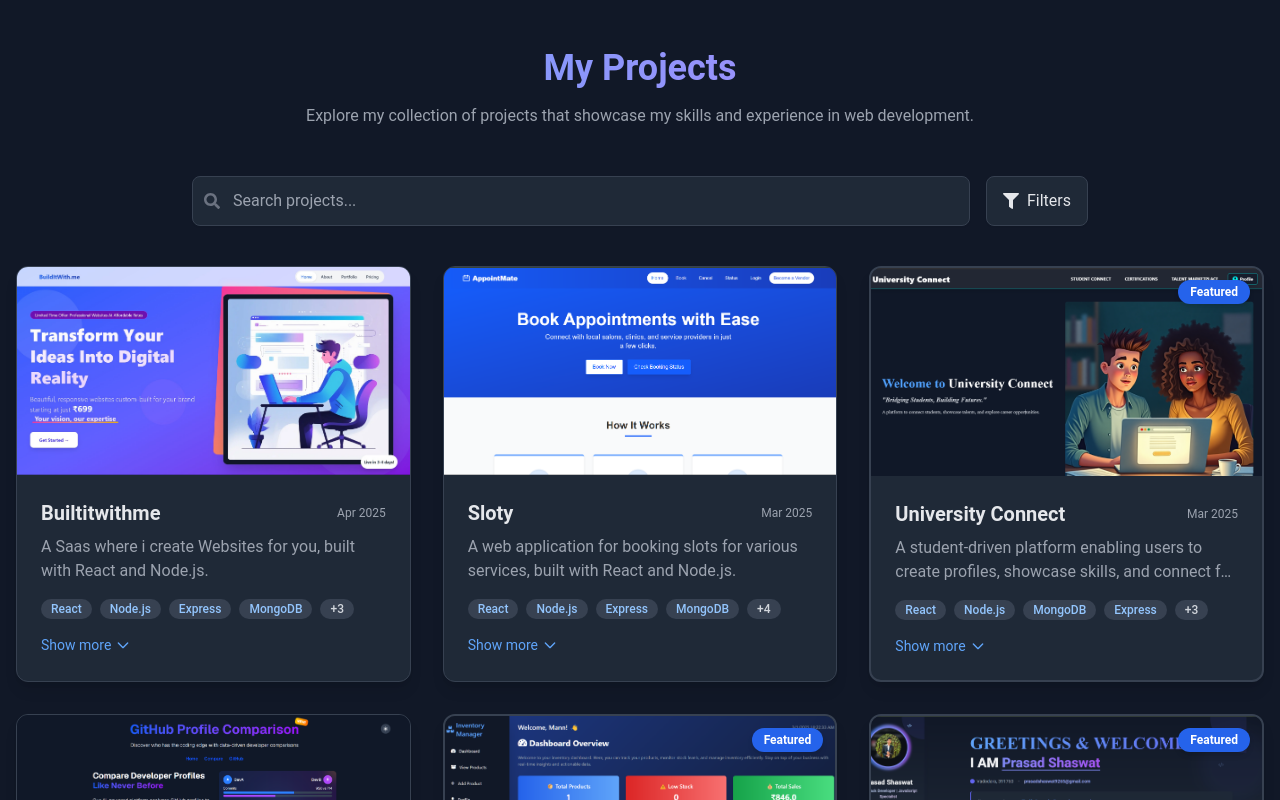
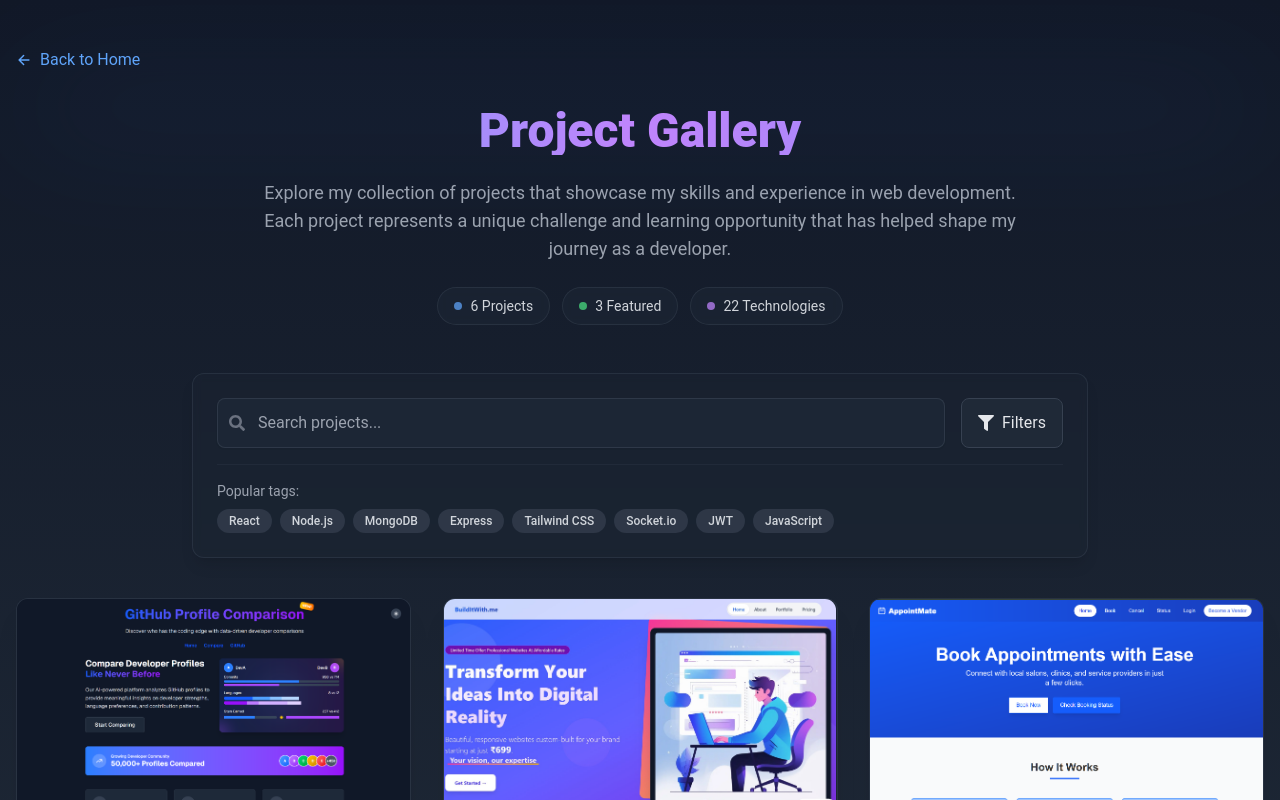
Before and after one commit to shaswat2031/Prasad-shaswat_Protifilo, a React (Create React App) app in the folder frontend/: page /all-projects in a window 1280 px wide. Built offline with nearby package versions, Linux system fonts and the light colour scheme.

Commit message:
Enhance project descriptions and add challenges and tech stack details for better clarity; implement back navigation and footer stats for improved user experience.

```diff
--- a/frontend/src/pages/AllProjects.jsx
+++ b/frontend/src/pages/AllProjects.jsx
@@ -6,6 +6,8 @@ import {
   FaFilter,
   FaTags,
 } from "react-icons/fa";
+import { IoArrowBack } from "react-icons/io5";
+import { Link } from "react-router-dom";
 import { motion, AnimatePresence } from "framer-motion";
 import universityonnect from "../Assets/university-connect.png";
 import Protifilo from "../Assets/protifilo.png";
@@ -32,7 +34,11 @@ function AllProjects() {
         id: 1,
         title: "University Connect",
         description:
-          "A student-driven platform enabling users to create profiles, showcase skills, and connect for collaboration.",
+          "A student-driven platform enabling users to create profiles, showcase skills, and connect for collaboration. Features include real-time messaging, project collaboration tools, and skill endorsements to help students build their professional network within the university ecosystem.",
+        challenges:
+          "Implementing real-time communication and ensuring data privacy while maintaining an intuitive user experience.",
+        techStack:
+          "MERN Stack with Socket.io for real-time features and JWT for authentication",
         image: universityonnect,
         tags: [
           "React",
@@ -51,7 +57,12 @@ function AllProjects() {
       {
         id: 2,
         title: "Portfolio Website",
-        description: "Personal portfolio built with React and Tailwind CSS",
+        description:
+          "A dynamic personal portfolio showcasing my projects, skills, and professional journey. Built with React and Tailwind CSS, featuring smooth animations, responsive design, and interactive elements to create an engaging user experience.",
+        challenges:
+          "Creating a performance-optimized site with complex animations while maintaining accessibility standards.",
+        techStack:
+          "React, Tailwind CSS, Framer Motion for animations, and React Router for navigation",
         image: Protifilo,
         tags: [
           "React",
@@ -70,7 +81,11 @@ function AllProjects() {
         id: 3,
         title: "Inventory Management System",
         description:
-          "A personal project focused on authentication, inventory & sales management, and billing.",
+          "A comprehensive inventory management solution designed for small businesses. Features include product tracking, sales analytics, user authentication, automated billing, and low-stock alerts to streamline business operations.",
+        challenges:
+          "Building a scalable database structure while ensuring the system remained intuitive for non-technical users.",
+        techStack:
+          "Flask backend with Python, MongoDB for database, and a responsive frontend with Tailwind CSS",
         image: Inventory,
         tags: ["Flask", "Python", "MongoDB", "HTML", "tailwind CSS", "jinja2"],
         githubLink:
@@ -80,9 +95,13 @@ function AllProjects() {
       },
       {
         id: 4,
-        title: "Sloty",
+        title: "Sloty - Appointment Booking System",
         description:
-          "A web application for booking slots for various services, built with React and Node.js.",
+          "A comprehensive appointment booking platform for service-based businesses such as salons, clinics, and consultancies. Features include real-time availability, automated reminders, payment integration, and business analytics to optimize scheduling and reduce no-shows.",
+        challenges:
+          "Implementing a complex booking algorithm that handles timezone differences and prevents double bookings.",
+        techStack:
+          "MERN stack with Twilio API for notifications and custom calendar implementation",
         image: sloty,
         tags: [
           "React",
@@ -102,9 +121,13 @@ function AllProjects() {
       },
       {
         id: 5,
-        title: "Builtitwithme",
+        title: "BuiltItWithMe - Website Creation SaaS",
         description:
-          " A Saas where i create Websites for you, built with React and Node.js.",
+          "A Software as a Service (SaaS) platform that allows clients to request custom website development with an intuitive project management system. Features include requirement specification tools, milestone tracking, payment scheduling, and continuous deployment integration.",
+        challenges:
+          "Creating a scalable project management system that accommodates various client needs while maintaining a streamlined workflow.",
+        techStack:
+          "React frontend with Node.js backend, MongoDB for data storage, and Stripe for payment processing",
         image: built,
         tags: [
           "React",
@@ -123,9 +146,13 @@ function AllProjects() {
       },
       {
         id: 6,
-        title: "Github Profile Comparison",
+        title: "GitHub Profile Comparison Tool",
         description:
-          "A tool to compare GitHub profiles of developers. Our AI-powered platform analyzes GitHub profiles to provide meaningful insights on developer strengths, language preferences, and contribution patterns.",
+          "An AI-powered analytics platform that compares GitHub profiles to provide meaningful insights. The tool analyzes language preferences, contribution patterns, repository quality, and coding habits to help developers understand their strengths and areas for improvement.",
+        challenges:
+          "Integrating the Deepseek AI model with GitHub API data to generate meaningful comparative analysis while respecting API rate limits.",
+        techStack:
+          "Next.js for frontend and server components, Deepseek R1 AI model for analysis, and GitHub API for data collection",
         image: Githubprofile,
         tags: [
           "Next.js",
@@ -135,7 +162,7 @@ function AllProjects() {
         ],
         githubLink: "https://github.com/shaswat2031/github-profile-compar",
         liveLink: "https://github-profile-compar-vmeq.vercel.app/",
-        date: "2025-01-22",
+        date: "2025-06-22",
         featured: false,
       },
     ];
@@ -217,7 +244,18 @@ function AllProjects() {
   };
 
   return (
-    <div className="bg-gray-900 min-h-screen py-12 text-gray-200">
+    <div className="bg-gradient-to-b from-gray-900 via-gray-800 to-gray-900 min-h-screen py-12 text-gray-200">
+      {/* Back to Home Button */}
+      <div className="container mx-auto px-4 mb-8">
+        <Link
+          to="/"
+          className="inline-flex items-center gap-2 text-blue-400 hover:text-blue-300 transition-colors"
+          aria-label="Back to homepage"
+        >
+          <IoArrowBack /> Back to Home
+        </Link>
+      </div>
+
       <div className="container mx-auto px-4">
         <motion.div
           initial={{ opacity: 0, y: -20 }}
@@ -225,22 +263,49 @@ function AllProjects() {
           transition={{ duration: 0.5 }}
           className="mb-12 text-center"
         >
-          <h1 className="text-4xl font-bold mb-4 bg-gradient-to-r from-blue-400 to-purple-400 bg-clip-text text-transparent">
-            My Projects
+          <div className="relative mb-6">
+            <div className="absolute inset-0 bg-blue-500 blur-3xl opacity-10 rounded-full transform -translate-y-1/2"></div>
+            <h1 className="text-5xl font-extrabold mb-4 bg-gradient-to-r from-blue-400 via-purple-400 to-indigo-400 bg-clip-text text-transparent relative z-10">
+              Project Gallery
             </h1>
-          <p className="text-gray-400 max-w-2xl mx-auto">
+          </div>
+          <p className="text-gray-400 max-w-3xl mx-auto text-lg">
             Explore my collection of projects that showcase my skills and
-            experience in web development.
+            experience in web development. Each project represents a unique
+            challenge and learning opportunity that has helped shape my journey
+            as a developer.
           </p>
+
+          <div className="flex flex-wrap justify-center gap-3 mt-6">
+            <div className="bg-gray-800/50 backdrop-blur-sm px-4 py-2 rounded-full flex items-center gap-2 border border-gray-700/50">
+              <span className="w-2 h-2 bg-blue-400 rounded-full animate-pulse"></span>
+              <span className="text-gray-300 text-sm">
+                {filteredProjects.length} Projects
+              </span>
+            </div>
+            <div className="bg-gray-800/50 backdrop-blur-sm px-4 py-2 rounded-full flex items-center gap-2 border border-gray-700/50">
+              <span className="w-2 h-2 bg-green-400 rounded-full animate-pulse"></span>
+              <span className="text-gray-300 text-sm">
+                {projects.filter((p) => p.featured).length} Featured
+              </span>
+            </div>
+            <div className="bg-gray-800/50 backdrop-blur-sm px-4 py-2 rounded-full flex items-center gap-2 border border-gray-700/50">
+              <span className="w-2 h-2 bg-purple-400 rounded-full animate-pulse"></span>
+              <span className="text-gray-300 text-sm">
+                {allTags.length} Technologies
+              </span>
+            </div>
+          </div>
         </motion.div>
 
-        <div className="mb-10">
-          <div className="flex flex-col md:flex-row gap-4 max-w-4xl mx-auto">
+        {/* Search & Filter Section - Enhanced with glass morphism */}
+        <div className="mb-10 bg-gray-800/30 backdrop-blur-sm border border-gray-700/50 rounded-xl p-6 max-w-4xl mx-auto shadow-lg">
+          <div className="flex flex-col md:flex-row gap-4">
             <div className="flex-1 relative">
               <input
                 type="text"
                 placeholder="Search projects..."
-                className="w-full px-4 py-3 rounded-lg border border-gray-700 focus:outline-none focus:ring-2 focus:ring-blue-500 pl-10 bg-gray-800 text-gray-200 shadow-sm"
+                className="w-full px-4 py-3 rounded-lg border border-gray-700/70 focus:outline-none focus:ring-2 focus:ring-blue-500 pl-10 bg-gray-800/80 text-gray-200 shadow-sm"
                 value={searchQuery}
                 onChange={(e) => setSearchQuery(e.target.value)}
                 aria-label="Search projects"
@@ -280,8 +345,8 @@ function AllProjects() {
                             }
                             className={`px-3 py-1 rounded-full text-xs font-medium transition-colors ${
                               selectedTag === tag
-                                ? "bg-blue-600 text-gray-200"
-                                : "bg-gray-700 text-gray-300 hover:bg-gray-600"
+                                ? "bg-blue-600/90 text-gray-100"
+                                : "bg-gray-700/70 text-gray-300 hover:bg-gray-600/70"
                             }`}
                             aria-label={`Filter by ${tag}`}
                           >
@@ -319,8 +384,9 @@ function AllProjects() {
             </div>
           </div>
 
+          {/* Active filters section */}
           {(searchQuery || selectedTag) && (
-            <div className="flex flex-wrap items-center gap-2 max-w-4xl mx-auto mt-4 text-sm">
+            <div className="flex flex-wrap items-center gap-2 mt-4 text-sm">
               <span className="text-gray-400">Active filters:</span>
               {searchQuery && (
                 <span className="bg-gray-700 text-blue-300 px-3 py-1 rounded-full flex items-center gap-1">
@@ -348,8 +414,30 @@ function AllProjects() {
               )}
             </div>
           )}
+
+          {/* Popular tags section */}
+          <div className="mt-4 pt-4 border-t border-gray-700/30">
+            <h3 className="text-sm text-gray-400 mb-2">Popular tags:</h3>
+            <div className="flex flex-wrap gap-2">
+              {allTags.slice(0, 8).map((tag) => (
+                <button
+                  key={tag}
+                  onClick={() => setSelectedTag(selectedTag === tag ? "" : tag)}
+                  className={`px-3 py-1 rounded-full text-xs font-medium transition-colors ${
+                    selectedTag === tag
+                      ? "bg-blue-600/90 text-gray-100"
+                      : "bg-gray-700/70 text-gray-300 hover:bg-gray-600/70"
+                  }`}
+                  aria-label={`Filter by ${tag}`}
+                >
+                  {tag}
+                </button>
+              ))}
+            </div>
+          </div>
         </div>
 
+        {/* Enhanced Project Grid */}
         <motion.div
           layout
           className="grid grid-cols-1 md:grid-cols-2 lg:grid-cols-3 gap-8"
@@ -364,8 +452,8 @@ function AllProjects() {
                   animate={{ opacity: 1, scale: 1 }}
                   exit={{ opacity: 0, scale: 0.9 }}
                   whileHover={{ y: -8, transition: { duration: 0.2 } }}
-                  className={`bg-gray-800 rounded-xl overflow-hidden shadow-lg hover:shadow-2xl transition-all border border-gray-700 ${
-                    project.featured ? "border-2 border-blue-500" : ""
+                  className={`bg-gray-800/40 backdrop-blur-sm rounded-xl overflow-hidden shadow-xl hover:shadow-blue-900/20 transition-all border border-gray-700/50 ${
+                    project.featured ? "ring-2 ring-blue-500/50" : ""
                   }`}
                   onClick={() =>
                     setActiveProject(
@@ -381,18 +469,23 @@ function AllProjects() {
                   } details`}
                 >
                   <div className="relative">
+                    <div className="aspect-video overflow-hidden">
                       <img
                         src={project.image}
                         alt={`Screenshot of ${project.title} project`}
-                      className="w-full h-52 object-cover"
+                        className="w-full h-full object-cover transform hover:scale-105 transition-transform duration-700"
                         loading="lazy"
                       />
+                    </div>
+
                     {project.featured && (
-                      <div className="absolute top-3 right-3 bg-blue-600 text-white text-xs font-bold px-3 py-1 rounded-full shadow-md">
+                      <div className="absolute top-3 right-3 bg-gradient-to-r from-blue-600 to-indigo-600 text-white text-xs font-bold px-3 py-1 rounded-full shadow-lg shadow-blue-900/20">
                         Featured
                       </div>
                     )}
-                    <div className="absolute inset-0 bg-gradient-to-t from-black/80 to-transparent opacity-0 hover:opacity-100 transition-opacity flex items-end">
+
+                    {/* Project links overlay */}
+                    <div className="absolute inset-0 bg-gradient-to-t from-black/90 via-black/50 to-transparent opacity-0 hover:opacity-100 transition-opacity flex items-end">
                       <div className="p-5 w-full">
                         <div className="flex flex-wrap justify-center gap-2">
                           <a
@@ -400,7 +493,7 @@ function AllProjects() {
                             target="_blank"
                             rel="noopener noreferrer"
                             onClick={(e) => e.stopPropagation()}
-                            className="inline-flex items-center gap-2 bg-gray-900 text-gray-200 px-4 py-2 rounded hover:bg-gray-800 transition-colors border border-gray-700"
+                            className="inline-flex items-center gap-2 bg-gray-900/90 backdrop-blur-sm text-gray-200 px-4 py-2 rounded-lg hover:bg-gray-800 transition-colors border border-gray-700/50 shadow-lg"
                             aria-label={`View ${project.title} on GitHub`}
                           >
                             <FaGithub /> GitHub
@@ -411,7 +504,7 @@ function AllProjects() {
                               target="_blank"
                               rel="noopener noreferrer"
                               onClick={(e) => e.stopPropagation()}
-                              className="inline-flex items-center gap-2 bg-blue-700 text-white px-4 py-2 rounded hover:bg-blue-600 transition-colors"
+                              className="inline-flex items-center gap-2 bg-gradient-to-r from-blue-700 to-indigo-700 text-white px-4 py-2 rounded-lg hover:from-blue-600 hover:to-indigo-600 transition-all shadow-lg"
                               aria-label={`View ${project.title} live demo`}
                             >
                               <FaExternalLinkAlt /> Live Demo
@@ -427,7 +520,7 @@ function AllProjects() {
                       <h3 className="text-xl font-bold text-gray-200">
                         {project.title}
                       </h3>
-                      <span className="text-xs text-gray-400">
+                      <span className="text-xs text-gray-400 bg-gray-700/50 px-2 py-1 rounded-md">
                         {new Date(project.date).toLocaleDateString("en-US", {
                           year: "numeric",
                           month: "short",
@@ -443,13 +536,13 @@ function AllProjects() {
                       {project.tags.slice(0, 4).map((tag, index) => (
                         <span
                           key={index}
-                          className="bg-gray-700 text-blue-300 text-xs font-medium px-2.5 py-0.5 rounded-full"
+                          className="bg-gray-700/70 text-blue-300 text-xs font-medium px-2.5 py-0.5 rounded-full"
                         >
                           {tag}
                         </span>
                       ))}
                       {project.tags.length > 4 && (
-                        <span className="bg-gray-700 text-gray-300 text-xs font-medium px-2.5 py-0.5 rounded-full">
+                        <span className="bg-gray-700/70 text-gray-300 text-xs font-medium px-2.5 py-0.5 rounded-full">
                           +{project.tags.length - 4}
                         </span>
                       )}
@@ -463,18 +556,49 @@ function AllProjects() {
                           exit={{ opacity: 0, height: 0 }}
                           transition={{ duration: 0.2 }}
                         >
-                          <p className="text-gray-400 mb-4 border-t border-gray-700 pt-4 mt-2">
+                          <div className="border-t border-gray-700/50 pt-4 mt-2 space-y-4">
+                            <div>
+                              <h4 className="text-sm font-semibold text-gray-300 mb-1">
+                                Description:
+                              </h4>
+                              <p className="text-gray-400">
                                 {project.description}
                               </p>
+                            </div>
+
+                            <div>
+                              <h4 className="text-sm font-semibold text-gray-300 mb-1">
+                                Challenges:
+                              </h4>
+                              <p className="text-gray-400">
+                                {project.challenges}
+                              </p>
+                            </div>
+
+                            <div>
+                              <h4 className="text-sm font-semibold text-gray-300 mb-1">
+                                Tech Stack:
+                              </h4>
+                              <p className="text-gray-400">
+                                {project.techStack}
+                              </p>
+                            </div>
+
+                            <div>
+                              <h4 className="text-sm font-semibold text-gray-300 mb-1">
+                                All Technologies:
+                              </h4>
                               <div className="flex flex-wrap gap-2 mb-2">
                                 {project.tags.map((tag, index) => (
                                   <span
                                     key={index}
-                                className="bg-gray-700 text-blue-300 text-xs font-medium px-2.5 py-0.5 rounded-full"
+                                    className="bg-gray-700/70 text-blue-300 text-xs font-medium px-2.5 py-0.5 rounded-full"
                                   >
                                     {tag}
                                   </span>
                                 ))}
+                              </div>
+                            </div>
                           </div>
                         </motion.div>
                       )}
@@ -520,7 +644,7 @@ function AllProjects() {
                 exit={{ opacity: 0 }}
                 className="col-span-full text-center py-16"
               >
-                <div className="bg-gray-800 rounded-lg p-8 shadow-md max-w-md mx-auto border border-gray-700">
+                <div className="bg-gray-800/40 backdrop-blur-sm rounded-lg p-8 shadow-xl max-w-md mx-auto border border-gray-700/50">
                   <svg
                     xmlns="http://www.w3.org/2000/svg"
                     className="h-16 w-16 text-gray-600 mx-auto mb-4"
@@ -568,6 +692,40 @@ function AllProjects() {
             )}
           </AnimatePresence>
         </motion.div>
+
+        {/* Footer section with stats */}
+        <div className="mt-20 pt-10 border-t border-gray-800/50 text-center">
+          <p className="text-gray-400 mb-6">
+            Thank you for exploring my projects!
+          </p>
+          <Link
+            to="/"
+            className="inline-flex items-center gap-2 px-5 py-2.5 bg-gradient-to-r from-blue-600 to-indigo-600 hover:from-blue-500 hover:to-indigo-500 text-white rounded-lg shadow-lg transition-all"
+          >
+            <IoArrowBack /> Back to Portfolio
+          </Link>
+
+          <div className="flex justify-center gap-8 mt-8">
+            <div className="text-center">
+              <div className="text-3xl font-bold text-blue-400">
+                {projects.length}
+              </div>
+              <div className="text-gray-500 text-sm">Total Projects</div>
+            </div>
+            <div className="text-center">
+              <div className="text-3xl font-bold text-purple-400">
+                {allTags.length}
+              </div>
+              <div className="text-gray-500 text-sm">Technologies</div>
+            </div>
+            <div className="text-center">
+              <div className="text-3xl font-bold text-indigo-400">
+                {projects.filter((p) => p.featured).length}
+              </div>
+              <div className="text-gray-500 text-sm">Featured</div>
+            </div>
+          </div>
+        </div>
       </div>
     </div>
   );
```
Lines whose indentation alone changed are shown as unchanged.
